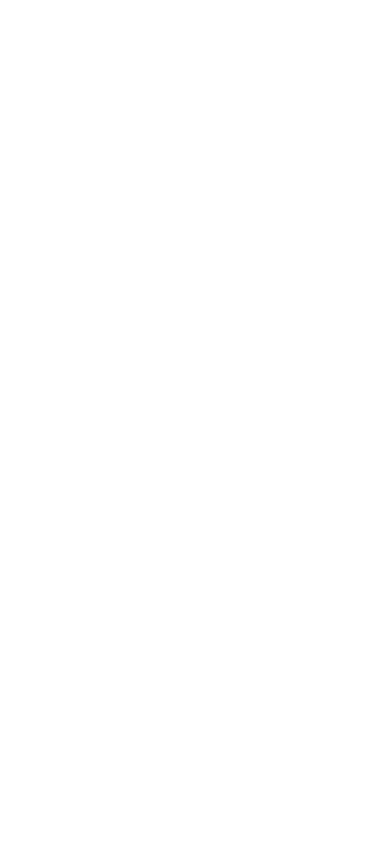
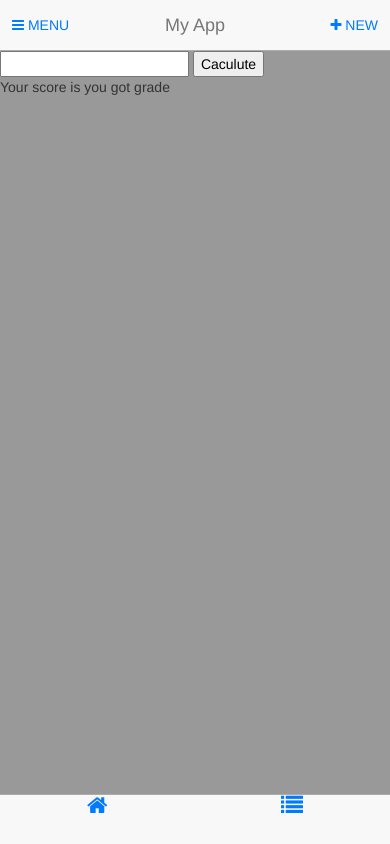
Before and after one commit to picnii/test-phonegap2, a plain HTML site: page index.html in a window 390 px wide. Drawn offline with Linux system fonts and the light colour scheme.

Commit message:
init Phonegap Grader

```diff
--- a/index.html
+++ b/index.html
@@ -19,13 +19,56 @@
   <script type="text/javascript" src="lib/Chart.min.js"></script>
 
 	<!-- App -->
-	<!--<script src="js/app.js"></script>
-	<script src="js/controller.js"></script>-->
+	<script src="js/app.js"></script>
+	<script src="js/controller.js"></script>
   <!--<link rel="stylesheet" type="text/css" href="css/style.css">-->
 </head>
-<body >
+<body ng-app="grader">
 	<!-- Sidebars -->
+<!-- Sidebars -->
+	<div class="sidebar sidebar-left" toggleable parent-active-class="sidebar-left-in" id="mainSidebar">
+	  <h1 class="app-name">My App</h1>
 
+
+      <div class="list-group" toggle="off" bubble target="mainSidebar">
+        <a class="list-group-item" href="#/">Home <i class="fa fa-chevron-right pull-right"></i></a>
+        <!-- ... -->
+      </div>
+
+	</div>
+
+	<div class="app">
+	  <!-- Navbars -->
+	  <nav class="navbar navbar-app navbar-absolute-top">
+
+	      <div class="navbar-brand navbar-brand-center" yield-to="title">
+	        <span>My App</span>
+	      </div>
+
+	      <div class="btn-group pull-left">
+	        <div ng-click="toggle('mainSidebar')" class="btn btn-navbar sidebar-toggle">
+	          <i class="fa fa-bars"></i> Menu
+	        </div>
+	      </div>
+
+	      <div class="btn-group pull-right" yield-to="navbarAction">
+	        <div class="btn btn-navbar">
+	          <i class="fa fa-plus"></i> New
+	        </div>
+	      </div>
+	  </nav>
+	  <!-- Nav Footer -->
+	  <nav class="navbar navbar-app navbar-absolute-bottom">
+	    <div class="btn-group justified">
+	      <a href="#/route1" class="btn btn-navbar btn-icon-only"><i class="fa fa-home fa-navbar"></i></a>
+	      <a href="#/route2" class="btn btn-navbar btn-icon-only"><i class="fa fa-list fa-navbar"></i></a>
+	    </div>
+	  </nav>
+	  <!-- Main App Body -->
+		<section class="app-body">
+	      <ng-view class="app-content"></ng-view>
+		</section>
+	</div>
 
 
 
--- /dev/null
+++ b/js/app.js
@@ -0,0 +1,15 @@
+//angular.module('myApp', ["mobile-angular-ui"]);
+var app = angular.module('grader', [
+  "ngRoute",
+  "mobile-angular-ui",
+  "mobile-angular-ui.touch",
+  "mobile-angular-ui.scrollable"
+])
+
+app.config(function($routeProvider) {
+      $routeProvider.when('/', {
+         templateUrl: 'pages/home.html',
+         controller: 'HomeCtrl'
+      })
+      // ...
+  });
--- /dev/null
+++ b/js/controller.js
@@ -0,0 +1,4 @@
+function HomeCtrl ($scope) {
+	// body...
+
+}
--- /dev/null
+++ b/pages/home.html
@@ -0,0 +1,6 @@
+<input type="number" ng-model="score">
+
+<button>Caculute</button><br/>
+
+
+Your score is {{score}} you got grade {{grade}}
```
